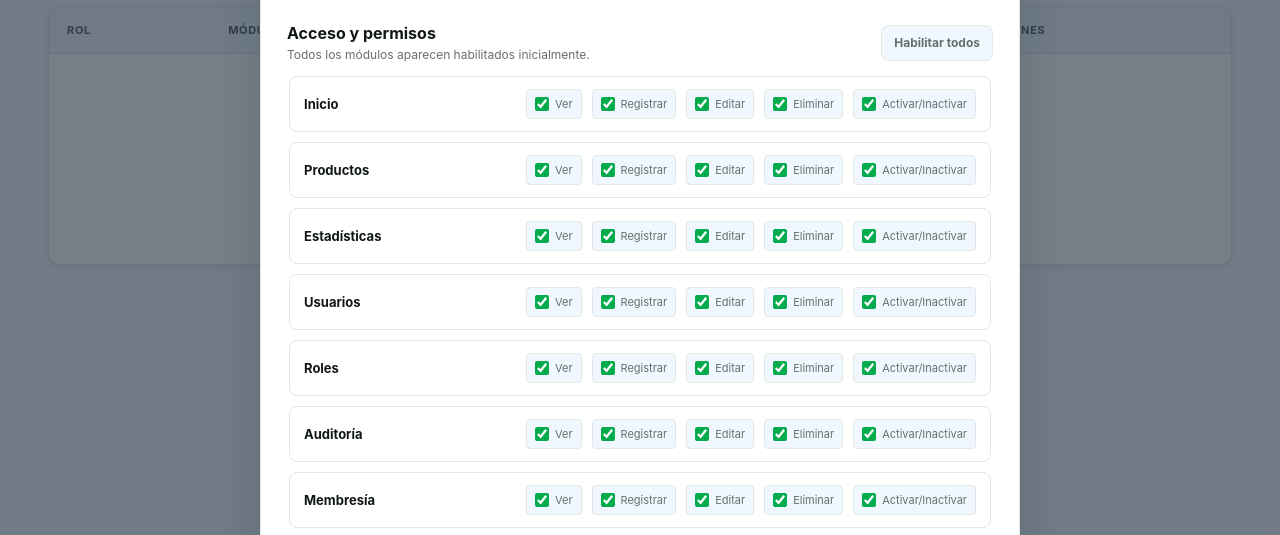
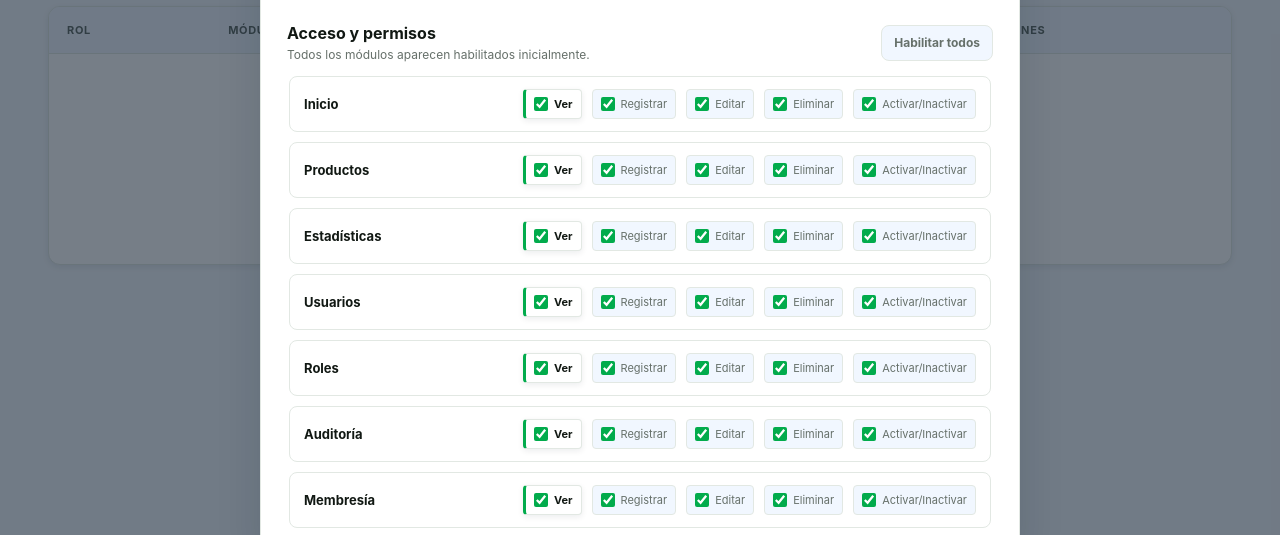
Before and after one commit to Juangio07/AppBase, an Electron app: page Modulos/Roles/Frontend/Roles.html in a window 1280 px wide. Both pictures are taken after typing "Sample" into the empty fields and a click on the button "Agregar rol". Shown: the part 211-746 px from the top of the page. Drawn offline with Linux system fonts and the light colour scheme.

Commit message:
Mejoras en permisos de Roles

```diff
--- a/Modulos/Roles/Frontend/Roles.css
+++ b/Modulos/Roles/Frontend/Roles.css
@@ -35,6 +35,7 @@ tbody tr:hover { background: var(--background-hover); }
 .role-fields { display: grid; grid-template-columns: repeat(2, minmax(0, 1fr)); gap: 16px; }.role-fields label { display: grid; gap: 7px; color: var(--text-secondary); font-size: 12px; font-weight: 700; }.label-caption { display: inline-flex; align-items: center; gap: 3px; }.required-mark { color: var(--danger); }.role-fields input { width: 100%; height: 42px; padding: 0 12px; border: 1px solid var(--border-color-dark); border-radius: var(--radius-sm); outline: 0; background: var(--background-input); color: var(--text-primary); }.role-fields input:focus { border-color: var(--brand-primary); box-shadow: var(--focus-brand); }
 .permissions-heading { display: flex; align-items: center; justify-content: space-between; gap: 16px; margin: 26px 0 12px; }.permissions-heading h3 { margin-bottom: 4px; font-size: 16px; }.permissions-heading p { font-size: 12px; }.btn-small { min-height: 36px; padding: 0 12px; font-size: 12px; }
 .permissions-list { display: grid; gap: 10px; padding: 2px; }.permission-row { display: grid; grid-template-columns: minmax(140px, 1fr) repeat(5, auto); align-items: center; gap: 10px; padding: 12px 14px; border: 1px solid var(--border-color); border-radius: var(--radius-sm); background: var(--background-card); transition: var(--transition-fast); }.permission-row:hover { border-color: var(--border-color-dark); background: var(--background-hover); }.permission-module { font-weight: 700; font-size: 13px; }.permission-check { display: inline-flex; align-items: center; gap: 6px; min-height: 30px; padding: 0 8px; border: 1px solid var(--border-color); border-radius: var(--radius-xs); background: var(--background-hover); color: var(--text-secondary); font-size: 11px; white-space: nowrap; }.permission-check input { width: 14px; height: 14px; margin: 0; accent-color: var(--brand-primary); }
+.permission-check.permission-view { border-left: 3px solid var(--brand-primary); background: var(--background-card); color: var(--text-primary); font-weight: 700; box-shadow: var(--shadow-sm); }
 .form-message { min-height: 20px; margin-top: 14px; color: var(--danger); font-size: 12px; }.modal-actions { display: flex; justify-content: flex-end; gap: 10px; margin-top: 18px; }.roles-toast { position: fixed; right: 24px; bottom: 24px; z-index: 20; padding: 12px 16px; border-radius: var(--radius-sm); background: var(--app-dark); color: var(--text-white); box-shadow: var(--shadow-md); opacity: 0; transform: translateY(8px); pointer-events: none; transition: var(--transition-normal); }.roles-toast.show { opacity: 1; transform: translateY(0); }.sr-only { position: absolute; width: 1px; height: 1px; padding: 0; margin: -1px; overflow: hidden; clip: rect(0, 0, 0, 0); white-space: nowrap; border: 0; }
 @media (max-width: 760px) { .roles-page { padding: 28px 18px; }.roles-header { align-items: flex-start; flex-direction: column; }.roles-add { width: 100%; justify-content: center; }.roles-toolbar { align-items: stretch; flex-direction: column; }.roles-search, .status-filter select { width: 100%; }.roles-search { flex-basis: auto; }.roles-count { margin-left: 0; }.role-fields { grid-template-columns: 1fr; }.permissions-heading { align-items: flex-start; flex-direction: column; }.permission-row { grid-template-columns: 1fr 1fr; }.permission-module { grid-column: 1 / -1; }.rol-modal { padding: 20px; } }
 .modal-backdrop:has(.confirm-modal) .confirm-modal { transform: translateY(calc(var(--topbar-height) / -2)); }
--- a/Modulos/Roles/Frontend/Roles.js
+++ b/Modulos/Roles/Frontend/Roles.js
@@ -34,7 +34,8 @@ function renderizar() {
     estadoVacio.hidden = lista.length > 0; contador.textContent = `${lista.length} ${lista.length === 1 ? "rol" : "roles"}`; renderizarPaginacion(totalPaginas, lista.length);
 }
 function renderizarPaginacion(totalPaginas, totalRegistros) { paginacion.hidden = totalRegistros === 0; if (!totalRegistros) return; const inicio = Math.floor((paginaActual - 1) / 3) * 3 + 1; const fin = Math.min(inicio + 2, totalPaginas); paginacion.innerHTML = `<button class="page-button" type="button" data-page="${paginaActual - 1}" ${paginaActual === 1 ? "disabled" : ""} aria-label="Página anterior"><i class="fa-solid fa-chevron-left" aria-hidden="true"></i></button>${Array.from({ length: fin - inicio + 1 }, (_, indice) => { const pagina = inicio + indice; return `<button class="page-button ${pagina === paginaActual ? "active" : ""}" type="button" data-page="${pagina}">${pagina}</button>`; }).join("")}<button class="page-button" type="button" data-page="${paginaActual + 1}" ${paginaActual === totalPaginas ? "disabled" : ""} aria-label="Página siguiente"><i class="fa-solid fa-chevron-right" aria-hidden="true"></i></button>`; }
-function renderizarPermisos(permisos) { listaPermisos.innerHTML = MODULES.map(modulo => `<div class="permission-row"><span class="permission-module">${escapar(modulo)}</span>${PERMISSIONS.map(permiso => `<label class="permission-check"><input type="checkbox" data-module="${escapar(modulo)}" data-permission="${escapar(permiso)}" ${permisos[modulo]?.[permiso] ? "checked" : ""}>${escapar(permiso)}</label>`).join("")}</div>`).join(""); }
+function actualizarPermisosDependientes(modulo, activarTodos = false) { const ver = listaPermisos.querySelector(`input[data-module="${CSS.escape(modulo)}"][data-permission="Ver"]`); if (!ver) return; listaPermisos.querySelectorAll(`input[data-module="${CSS.escape(modulo)}"]`).forEach(caja => { if (caja.dataset.permission !== "Ver") { caja.disabled = !ver.checked; if (!ver.checked || activarTodos) caja.checked = ver.checked; } }); }
+function renderizarPermisos(permisos) { listaPermisos.innerHTML = MODULES.map(modulo => `<div class="permission-row"><span class="permission-module">${escapar(modulo)}</span>${PERMISSIONS.map(permiso => `<label class="permission-check ${permiso === "Ver" ? "permission-view" : ""}"><input type="checkbox" data-module="${escapar(modulo)}" data-permission="${escapar(permiso)}" ${permisos[modulo]?.[permiso] ? "checked" : ""}>${escapar(permiso)}</label>`).join("")}</div>`).join(""); MODULES.forEach(modulo => actualizarPermisosDependientes(modulo)); }
 function abrirModal(rol) { formulario.reset(); mensaje.textContent = ""; document.getElementById("tituloModal").textContent = rol ? "Editar rol" : "Agregar rol"; document.getElementById("idRol").value = rol?.idRol || ""; document.getElementById("nombreRol").value = rol?.nombre || ""; document.getElementById("descripcionRol").value = rol?.descripcion || ""; renderizarPermisos(prepararPermisos(rol?.permisos)); modal.hidden = false; document.getElementById("nombreRol").focus(); }
 function cerrarModal() { modal.hidden = true; }
 function mostrarToast(texto) { clearTimeout(toastTimer); toast.textContent = texto; toast.classList.add("show"); toastTimer = setTimeout(() => toast.classList.remove("show"), 2400); }
@@ -42,6 +43,7 @@ function recopilarPermisos() { const permisos = permisosIniciales(); listaPermis
 document.getElementById("nuevoRol").addEventListener("click", () => abrirModal());
 document.getElementById("cerrarModal").addEventListener("click", cerrarModal); document.getElementById("cancelarModal").addEventListener("click", cerrarModal); modal.addEventListener("click", evento => { if (evento.target === modal) cerrarModal(); });
 document.getElementById("restablecerPermisos").addEventListener("click", () => renderizarPermisos(permisosIniciales()));
+listaPermisos.addEventListener("change", evento => { const caja = evento.target.closest("input[type=checkbox]"); if (!caja) return; actualizarPermisosDependientes(caja.dataset.module, caja.dataset.permission === "Ver"); });
 buscador.addEventListener("input", () => { paginaActual = 1; renderizar(); }); filtroEstado.addEventListener("change", () => { paginaActual = 1; renderizar(); });
 paginacion.addEventListener("click", evento => { const boton = evento.target.closest("button[data-page]"); if (!boton || boton.disabled) return; paginaActual = Number(boton.dataset.page); renderizar(); });
 formulario.addEventListener("submit", evento => { evento.preventDefault(); mensaje.textContent = ""; if (!formulario.reportValidity()) return; const id = document.getElementById("idRol").value; const nombre = document.getElementById("nombreRol").value.trim(); if (roles.some(rol => rol.nombre.toLowerCase() === nombre.toLowerCase() && String(rol.idRol) !== String(id))) { mensaje.textContent = "El nombre del rol ya está registrado."; return; } const datos = { idRol: id || crypto.randomUUID(), nombre, descripcion: document.getElementById("descripcionRol").value.trim(), permisos: recopilarPermisos(), activo: id ? roles.find(rol => String(rol.idRol) === String(id))?.activo !== false : true }; if (id) roles = roles.map(rol => String(rol.idRol) === String(id) ? datos : rol); else roles.push(datos); guardarRoles(); renderizar(); cerrarModal(); mostrarToast(id ? "Rol actualizado" : "Rol agregado"); });
```
